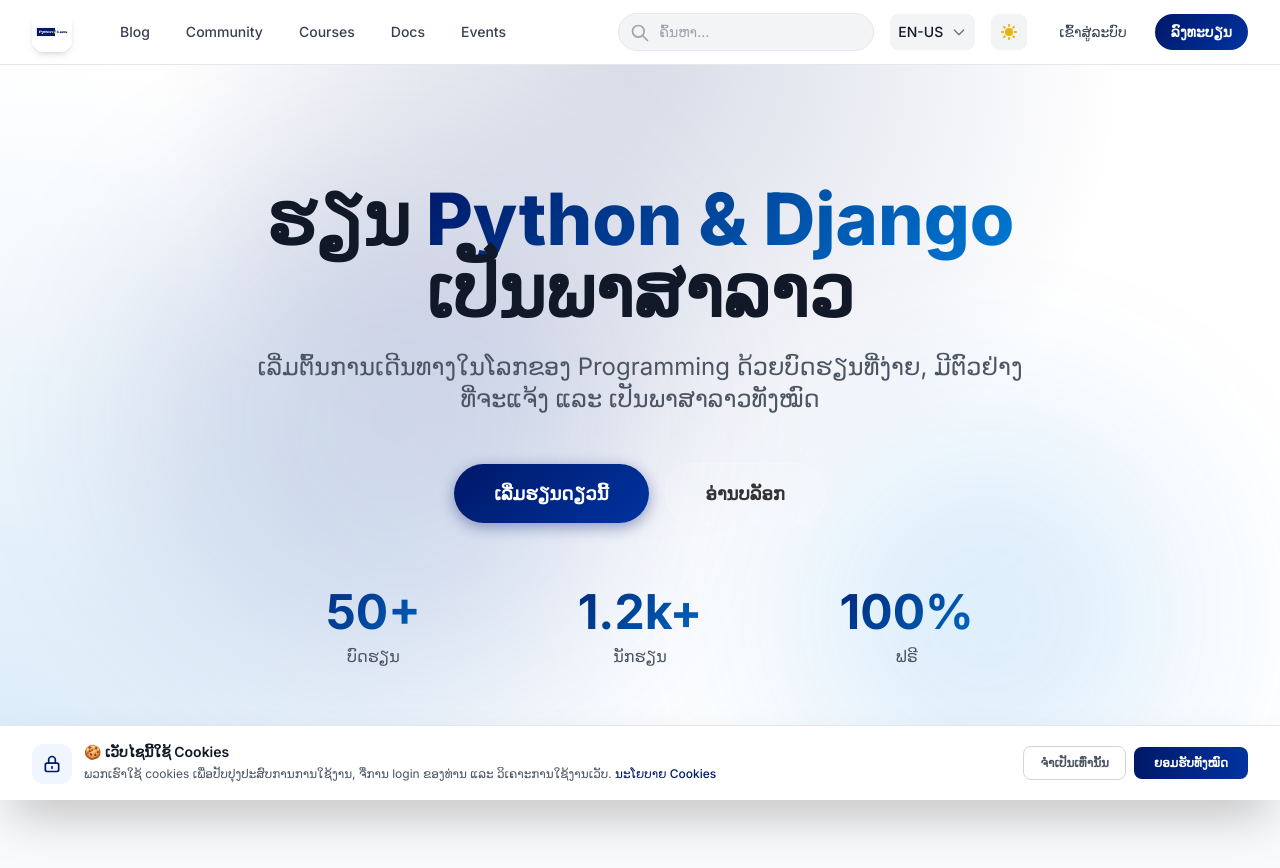
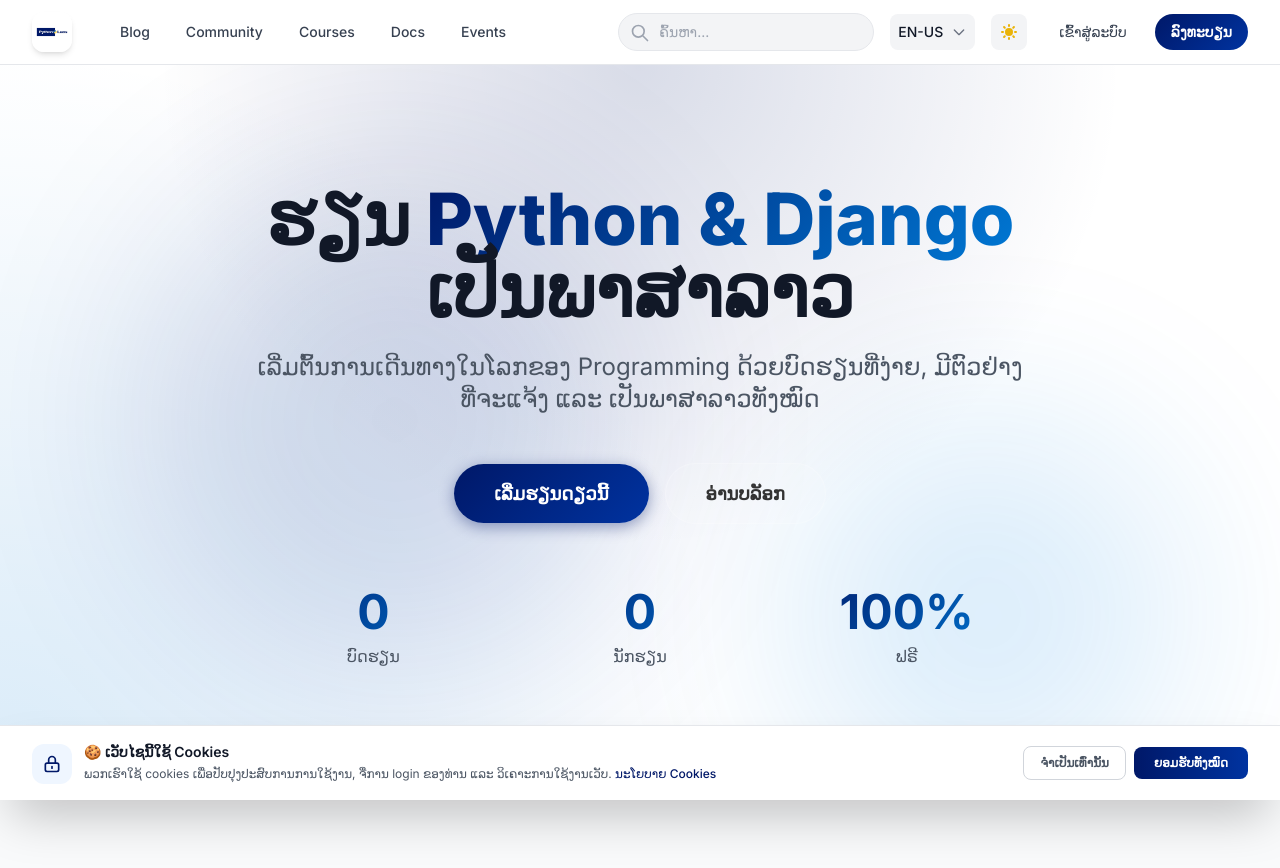
Before and after one commit to Thitphavanh/Phenomenal-Python-for-Laos-Project, a Django app: page / in a window 1280 px wide. Shown: the top 868 px of the page. Run offline with Django 5.2, Linux system fonts and the light colour scheme; data that the repository does not hold is empty; parts of the project's set-up code (start-up, migrations or seed data) failed here and were passed over; some libraries are stand-ins or nearby versions.

Commit message:
feat: Add API key configuration, enhance documentation UI/UX, refine homepage course/event logic, and update translations.

```diff
--- a/core/home/views.py
+++ b/core/home/views.py
@@ -24,20 +24,42 @@
     # Fetch recent posts (excluding docs if needed, or all)
     posts = Post.objects.filter(status='published').order_by('-published_at')
 
-    # Fetch Courses (3 latest published)
-    courses = Course.objects.filter(status='published').order_by('-created_at')[:3]
+    # Fetch Recommended Courses (Featured first, then most students, then latest)
+    courses = Course.objects.filter(status='published').order_by('-is_featured', '-total_students', '-created_at')[:3]
 
-    # Fetch Events (3 upcoming published)
+    # Fetch Events (Try to get upcoming, if none, get latest past events)
     upcoming_events = Event.objects.filter(
         status='published',
         start_datetime__gte=timezone.now()
     ).order_by('start_datetime')[:3]
+
+    if len(upcoming_events) == 0:
+        upcoming_events = Event.objects.filter(
+            status='published'
+        ).order_by('-start_datetime')[:3]
 
     # Fetch Community Topics (5 recent)
     recent_topics = Topic.objects.all().order_by('-created_at')[:5]
 
     # Fetch Docs (5 recent published)
     recent_docs = Documentation.objects.filter(status='published').order_by('-updated_at')[:5]
+
+    # Stats
+    def format_count(num):
+        if num >= 1000000:
+            return f"{num/1000000:.1f}M".replace('.0M', 'M')
+        if num >= 1000:
+            return f"{num/1000:.1f}k".replace('.0k', 'k')
+        return str(num)
+
+    total_docs = Documentation.objects.filter(status='published').count()
+    # If it's too few, we can just show the real number without '+' or let the template add it.
+
+    total_students = User.objects.filter(is_active=True).count()
+
+    total_courses = Course.objects.filter(status='published').count()
+    free_courses = Course.objects.filter(status='published', is_free=True).count()
+    free_percentage = int((free_courses / total_courses) * 100) if total_courses > 0 else 100
 
     # Pagination
     paginator = Paginator(posts, 10)
@@ -50,6 +72,9 @@
         'upcoming_events': upcoming_events,
         'recent_topics': recent_topics,
         'recent_docs': recent_docs,
+        'total_docs_formatted': format_count(total_docs),
+        'total_students_formatted': format_count(total_students),
+        'free_percentage': free_percentage,
     }
 
     return render(request, 'index.html', context)
--- a/core/templates/index.html
+++ b/core/templates/index.html
@@ -188,6 +188,10 @@
         .section {
             padding: 3rem 0;
         }
+        .code-preview {
+            padding: 1.25rem;
+            font-size: 0.8rem;
+        }
     }
 
     /* Smooth Scroll */
@@ -257,40 +261,40 @@
     <div class="blob" style="width: 400px; height: 400px; background: linear-gradient(135deg, #0078D4, #2196F3); bottom: 10%; right: 10%; animation-delay: -5s;"></div>
 
     <div class="max-w-8xl mx-auto px-4 sm:px-6 lg:px-8 relative z-10">
-        <div class="text-center max-w-5lxl mx-auto">
+        <div class="text-center max-w-5xl mx-auto">
             <!-- Main Heading -->
-            <h1 class="text-5xl sm:text-6xl lg:text-7xl font-extrabold mb-6 fade-in-up text-gray-900 dark:text-white">
+            <h1 class="text-4xl sm:text-5xl lg:text-7xl font-extrabold mb-4 sm:mb-6 fade-in-up text-gray-900 dark:text-white leading-tight">
                 {% trans "ຮຽນ" %} <span class="gradient-text">Python & Django</span>
                 <br>{% trans "ເປັນພາສາລາວ" %}
             </h1>
 
             <!-- Subheading -->
-            <p class="text-xl sm:text-2xl text-gray-600 dark:text-gray-300 mb-12 fade-in-up max-w-3xl mx-auto" style="animation-delay: 0.2s;">
+            <p class="text-lg sm:text-xl lg:text-2xl text-gray-600 dark:text-gray-300 mb-8 sm:mb-12 fade-in-up max-w-3xl mx-auto" style="animation-delay: 0.2s;">
                 {% trans "ເລີ່ມຕົ້ນການເດີນທາງໃນໂລກຂອງ Programming ດ້ວຍບົດຮຽນທີ່ງ່າຍ, ມີຕົວຢ່າງທີ່ຈະແຈ້ງ ແລະ ເປັນພາສາລາວທັງໝົດ" %}
             </p>
 
             <!-- CTA Buttons -->
-            <div class="flex flex-col sm:flex-row gap-4 justify-center items-center fade-in-up" style="animation-delay: 0.4s;">
-                <a href="{% url 'docs:doc_list' %}" class="btn-primary inline-block">
+            <div class="flex flex-col sm:flex-row gap-4 justify-center items-center fade-in-up w-full sm:w-auto px-4 sm:px-0" style="animation-delay: 0.4s;">
+                <a href="{% url 'docs:doc_list' %}" class="btn-primary inline-block w-full sm:w-auto text-center">
                     {% trans "ເລີ່ມຮຽນດຽວນີ້" %}
                 </a>
-                <a href="{% url 'blog:post_list' %}" class="btn-secondary inline-block">
+                <a href="{% url 'blog:post_list' %}" class="btn-secondary inline-block w-full sm:w-auto text-center">
                     {% trans "ອ່ານບລັອກ" %}
                 </a>
             </div>
 
             <!-- Stats -->
-            <div class="grid grid-cols-3 gap-8 mt-16 fade-in-up" style="animation-delay: 0.6s;">
+            <div class="grid grid-cols-3 gap-2 sm:gap-8 mt-12 sm:mt-16 fade-in-up" style="animation-delay: 0.6s;">
                 <div class="text-center">
-                    <div class="stat-number text-4xl sm:text-5xl font-bold gradient-text mb-2">50+</div>
+                    <div class="stat-number text-3xl sm:text-5xl font-bold gradient-text mb-1 sm:mb-2">{{ total_docs_formatted }}{% if total_docs_formatted != '0' %}+{% endif %}</div>
                     <div class="text-gray-600 dark:text-gray-400 text-sm sm:text-base">{% trans "ບົດຮຽນ" %}</div>
                 </div>
                 <div class="text-center">
-                    <div class="stat-number text-4xl sm:text-5xl font-bold gradient-text mb-2" style="animation-delay: 0.1s;">1.2k+</div>
+                    <div class="stat-number text-3xl sm:text-5xl font-bold gradient-text mb-1 sm:mb-2" style="animation-delay: 0.1s;">{{ total_students_formatted }}{% if total_students_formatted != '0' %}+{% endif %}</div>
                     <div class="text-gray-600 dark:text-gray-400 text-sm sm:text-base">{% trans "ນັກຮຽນ" %}</div>
                 </div>
                 <div class="text-center">
-                    <div class="stat-number text-4xl sm:text-5xl font-bold gradient-text mb-2" style="animation-delay: 0.2s;">100%</div>
+                    <div class="stat-number text-3xl sm:text-5xl font-bold gradient-text mb-1 sm:mb-2" style="animation-delay: 0.2s;">{{ free_percentage }}%</div>
                     <div class="text-gray-600 dark:text-gray-400 text-sm sm:text-base">{% trans "ຟຣີ" %}</div>
                 </div>
             </div>
@@ -301,11 +305,11 @@
 <!-- Features Section -->
 <section class="section bg-gray-50 dark:bg-gray-900">
     <div class="max-w-8xl mx-auto px-4 sm:px-6 lg:px-8">
-        <div class="text-center mb-16">
-            <h2 class="text-4xl sm:text-5xl font-bold mb-4 text-gray-900 dark:text-white">
+        <div class="text-center mb-12 sm:mb-16">
+            <h2 class="text-3xl sm:text-4xl lg:text-5xl font-bold mb-4 text-gray-900 dark:text-white">
                 {% trans "ເປັນຫຍັງຕ້ອງເລືອກເຮົາ?" %}
             </h2>
-            <p class="text-xl text-gray-600 dark:text-gray-400 max-w-2xl mx-auto">
+            <p class="text-lg sm:text-xl text-gray-600 dark:text-gray-400 max-w-2xl mx-auto">
                 {% trans "ເຮົາມີທຸກສິ່ງທີ່ທ່ານຕ້ອງການເພື່ອກາຍເປັນ Python Developer ທີ່ດີ" %}
             </p>
         </div>
@@ -353,8 +357,8 @@
         <div class="grid lg:grid-cols-2 gap-12 items-center">
             <!-- Left: Text -->
             <div>
-                <h2 class="text-4xl sm:text-5xl font-bold mb-6 text-gray-900 dark:text-white">
-                    {% trans "ງ່າຍດາຍ" %}<br>
+                <h2 class="text-3xl sm:text-4xl lg:text-5xl font-bold mb-4 sm:mb-6 text-gray-900 dark:text-white leading-tight">
+                    {% trans "ງ່າຍດາຍ" %}<br class="hidden sm:block">
                     <span class="gradient-text">{% trans "ແບບບໍ່ເຄີຍມີມາກ່ອນ" %}</span>
                 </h2>
                 <p class="text-xl text-gray-600 dark:text-gray-400 mb-8 leading-relaxed">
@@ -408,14 +412,14 @@
 <!-- Learning Path Section -->
 <section class="section bg-gray-50 dark:bg-gray-900">
     <div class="max-w-8xl mx-auto px-4 sm:px-6 lg:px-8">
-        <div class="text-center mb-16">
-            <h2 class="text-4xl sm:text-5xl font-bold mb-4 text-gray-900 dark:text-white">{% trans "ເສັ້ນທາງການຮຽນຮູ້" %}</h2>
-            <p class="text-xl text-gray-600 dark:text-gray-400 max-w-2xl mx-auto">{% trans "ລຳດັບການຮຽນທີ່ເໝາະສົມ ຈາກພື້ນຖານຈົນເຖິງຂັ້ນສູງ" %}</p>
+        <div class="text-center mb-12 sm:mb-16">
+            <h2 class="text-3xl sm:text-4xl lg:text-5xl font-bold mb-4 text-gray-900 dark:text-white">{% trans "ເສັ້ນທາງການຮຽນຮູ້" %}</h2>
+            <p class="text-lg sm:text-xl text-gray-600 dark:text-gray-400 max-w-2xl mx-auto">{% trans "ລຳດັບການຮຽນທີ່ເໝາະສົມ ຈາກພື້ນຖານຈົນເຖິງຂັ້ນສູງ" %}</p>
         </div>
 
         <div class="max-w-3xl mx-auto space-y-6">
             <!-- Step 1 -->
-            <div class="glass rounded-2xl p-6 flex items-start gap-6">
+            <div class="glass rounded-2xl p-6 flex flex-col sm:flex-row items-center sm:items-start gap-4 sm:gap-6 text-center sm:text-left">
                 <div class="w-12 h-12 gradient-bg-1 rounded-xl flex items-center justify-center flex-shrink-0">
                     <span class="text-white font-bold text-xl">1</span>
                 </div>
@@ -427,7 +431,7 @@
             </div>
 
             <!-- Step 2 -->
-            <div class="glass rounded-2xl p-6 flex items-start gap-6">
+            <div class="glass rounded-2xl p-6 flex flex-col sm:flex-row items-center sm:items-start gap-4 sm:gap-6 text-center sm:text-left">
                 <div class="w-12 h-12 gradient-bg-2 rounded-xl flex items-center justify-center flex-shrink-0">
                     <span class="text-white font-bold text-xl">2</span>
                 </div>
@@ -439,7 +443,7 @@
             </div>
 
             <!-- Step 3 -->
-            <div class="glass rounded-2xl p-6 flex items-start gap-6">
+            <div class="glass rounded-2xl p-6 flex flex-col sm:flex-row items-center sm:items-start gap-4 sm:gap-6 text-center sm:text-left">
                 <div class="w-12 h-12 gradient-bg-3 rounded-xl flex items-center justify-center flex-shrink-0">
                     <span class="text-white font-bold text-xl">3</span>
                 </div>
@@ -456,9 +460,9 @@
 <!-- Courses Section -->
 <section class="section">
     <div class="max-w-8xl mx-auto px-4 sm:px-6 lg:px-8">
-        <div class="text-center mb-16">
-            <h2 class="text-4xl sm:text-5xl font-bold mb-4 text-gray-900 dark:text-white">{% trans "ຄອດສ໌ຮຽນແນະນຳ" %}</h2>
-            <p class="text-xl text-gray-600 dark:text-gray-400 max-w-2xl mx-auto">{% trans "ເລືອກຮຽນຕາມຄວາມສົນໃຈຂອງທ່ານ" %}</p>
+        <div class="text-center mb-12 sm:mb-16">
+            <h2 class="text-3xl sm:text-4xl lg:text-5xl font-bold mb-4 text-gray-900 dark:text-white">{% trans "ຄອດສ໌ຮຽນແນະນຳ" %}</h2>
+            <p class="text-lg sm:text-xl text-gray-600 dark:text-gray-400 max-w-2xl mx-auto">{% trans "ເລືອກຮຽນຕາມຄວາມສົນໃຈຂອງທ່ານ" %}</p>
         </div>
 
         <div class="grid md:grid-cols-3 gap-8">
@@ -507,9 +511,9 @@
 <!-- Events Section -->
 <section class="section bg-gray-50 dark:bg-gray-900">
     <div class="max-w-8xl mx-auto px-4 sm:px-6 lg:px-8">
-        <div class="text-center mb-16">
-            <h2 class="text-4xl sm:text-5xl font-bold mb-4 text-gray-900 dark:text-white">{% trans "ກິດຈະກຳທີ່ຈະມາເຖິງ" %}</h2>
-             <p class="text-xl text-gray-600 dark:text-gray-400 max-w-2xl mx-auto">{% trans "ຢ່າພາດໂອກາດທີ່ຈະໄດ້ພົບປະກັບນັກພັດທະນາຄົນອື່ນໆ" %}</p>
+        <div class="text-center mb-12 sm:mb-16">
+            <h2 class="text-3xl sm:text-4xl lg:text-5xl font-bold mb-4 text-gray-900 dark:text-white">{% trans "ກິດຈະກຳທີ່ຈະມາເຖິງ" %}</h2>
+             <p class="text-lg sm:text-xl text-gray-600 dark:text-gray-400 max-w-2xl mx-auto">{% trans "ຢ່າພາດໂອກາດທີ່ຈະໄດ້ພົບປະກັບນັກພັດທະນາຄົນອື່ນໆ" %}</p>
         </div>
 
         <div class="grid md:grid-cols-3 gap-8">
@@ -548,13 +552,13 @@
 
     <div class="max-w-8xl mx-auto px-4 sm:px-6 lg:px-8 relative z-10">
         <div class="text-center max-w-3xl mx-auto text-white">
-            <h2 class="text-4xl sm:text-5xl font-bold mb-6">
+            <h2 class="text-3xl sm:text-4xl lg:text-5xl font-bold mb-4 sm:mb-6">
                 {% trans "ພ້ອມທີ່ຈະເລີ່ມຕົ້ນແລ້ວບໍ?" %}
             </h2>
-            <p class="text-xl mb-10 opacity-90">{% trans "ເຂົ້າຮ່ວມກັບນັກຮຽນຫຼາຍພັນຄົນທີ່ກຳລັງຮຽນ Python ແລະ Django ເປັນພາສາລາວ" %}</p>
-            <div class="flex flex-col sm:flex-row gap-4 justify-center">
-                <a href="{% url 'docs:doc_list' %}" class="inline-block bg-white px-8 py-4 rounded-full font-bold text-lg hover:bg-gray-100 transition-all hover:scale-105" style="color: #001868;">{% trans "ເລີ່ມຮຽນຟຣີ" %}</a>
-                <a href="{% url 'blog:post_list' %}" class="inline-block bg-transparent border-2 border-white text-white px-8 py-4 rounded-full font-bold text-lg hover:bg-white transition-all hover:text-[#001868]">
+            <p class="text-lg sm:text-xl mb-8 sm:mb-10 opacity-90">{% trans "ເຂົ້າຮ່ວມກັບນັກຮຽນຫຼາຍພັນຄົນທີ່ກຳລັງຮຽນ Python ແລະ Django ເປັນພາສາລາວ" %}</p>
+            <div class="flex flex-col sm:flex-row gap-4 justify-center w-full sm:w-auto">
+                <a href="{% url 'docs:doc_list' %}" class="inline-block bg-white px-8 py-3 sm:py-4 rounded-full font-bold text-base sm:text-lg hover:bg-gray-100 transition-all hover:scale-105 text-center w-full sm:w-auto" style="color: #001868;">{% trans "ເລີ່ມຮຽນຟຣີ" %}</a>
+                <a href="{% url 'blog:post_list' %}" class="inline-block bg-transparent border-2 border-white text-white px-8 py-3 sm:py-4 rounded-full font-bold text-base sm:text-lg hover:bg-white transition-all hover:text-[#001868] text-center w-full sm:w-auto">
                     ອ່ານບລັອກ
                 </a>
             </div>
@@ -643,9 +647,9 @@
 <!-- Recent Posts Section -->
 <section class="section bg-white dark:bg-gray-800">
     <div class="max-w-8xl mx-auto px-4 sm:px-6 lg:px-8">
-        <div class="text-center mb-16">
-            <h2 class="text-4xl sm:text-5xl font-bold mb-4 text-gray-900 dark:text-white">{% trans "ບົດຄວາມຫຼ້າສຸດ" %}</h2>
-            <p class="text-xl text-gray-600 dark:text-gray-400">{% trans "ອ່ານບົດຄວາມ ແລະ ບົດສອນຫຼ້າສຸດຈາກຊຸມຊົນ" %}</p>
+        <div class="text-center mb-12 sm:mb-16">
+            <h2 class="text-3xl sm:text-4xl lg:text-5xl font-bold mb-4 text-gray-900 dark:text-white">{% trans "ບົດຄວາມຫຼ້າສຸດ" %}</h2>
+            <p class="text-lg sm:text-xl text-gray-600 dark:text-gray-400">{% trans "ອ່ານບົດຄວາມ ແລະ ບົດສອນຫຼ້າສຸດຈາກຊຸມຊົນ" %}</p>
         </div>
 
         <div class="grid grid-cols-1 sm:grid-cols-2 lg:grid-cols-3 gap-8 mb-12">
```
Also changed, not shown: core/ai_agents/admin.py (+16 -83 lines), core/ai_agents/tiktok/bot.py (+8 -1 lines), core/core/settings/base.py (+12 -0 lines), core/courses/templates/courses/my_courses.html (+55 -0 lines), core/courses/views.py (+7 -0 lines), core/docs/templates/docs/doc_detail.html (+17 -9 lines), core/locale/lo/LC_MESSAGES/django.po, core/media/tickets/qr_codes/ticket_qr_48ae7a34-83ea-4f9f-b96f-2a7a8e1cc431.png (added), 4 other files.
